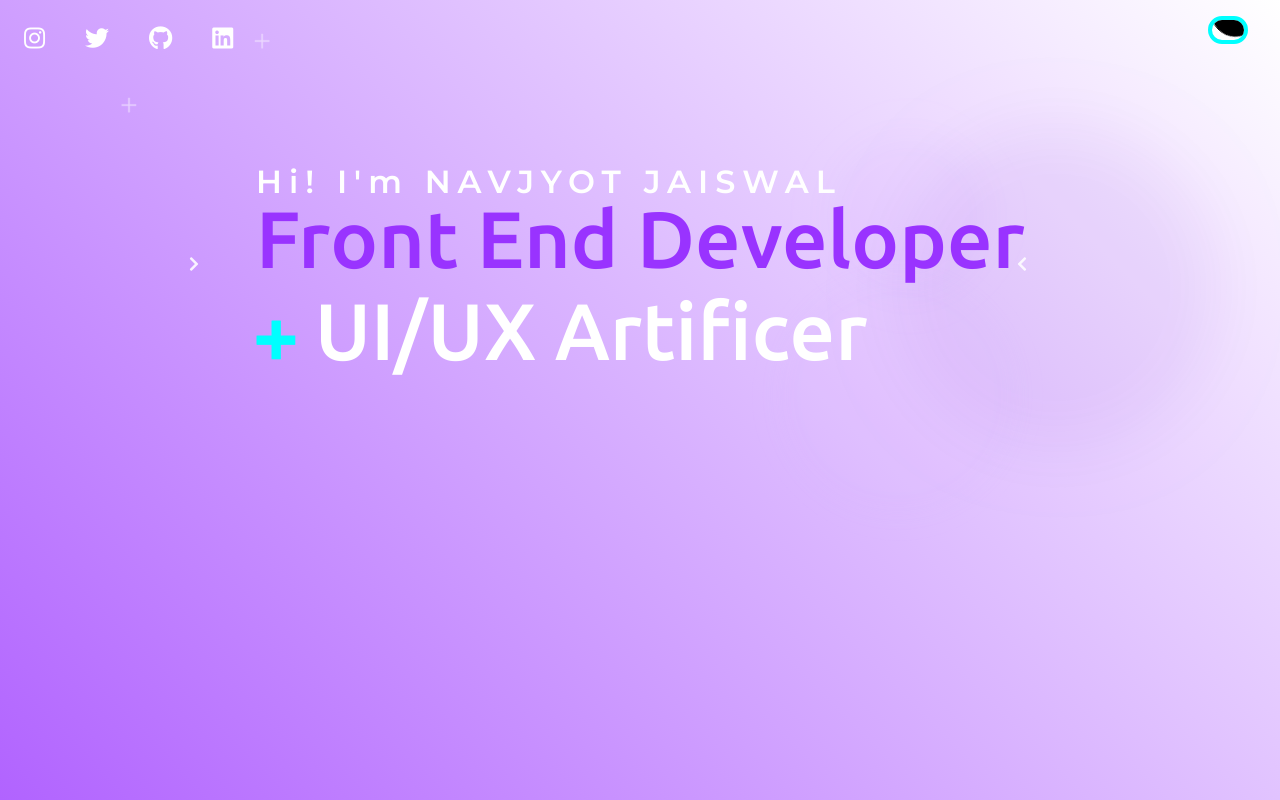
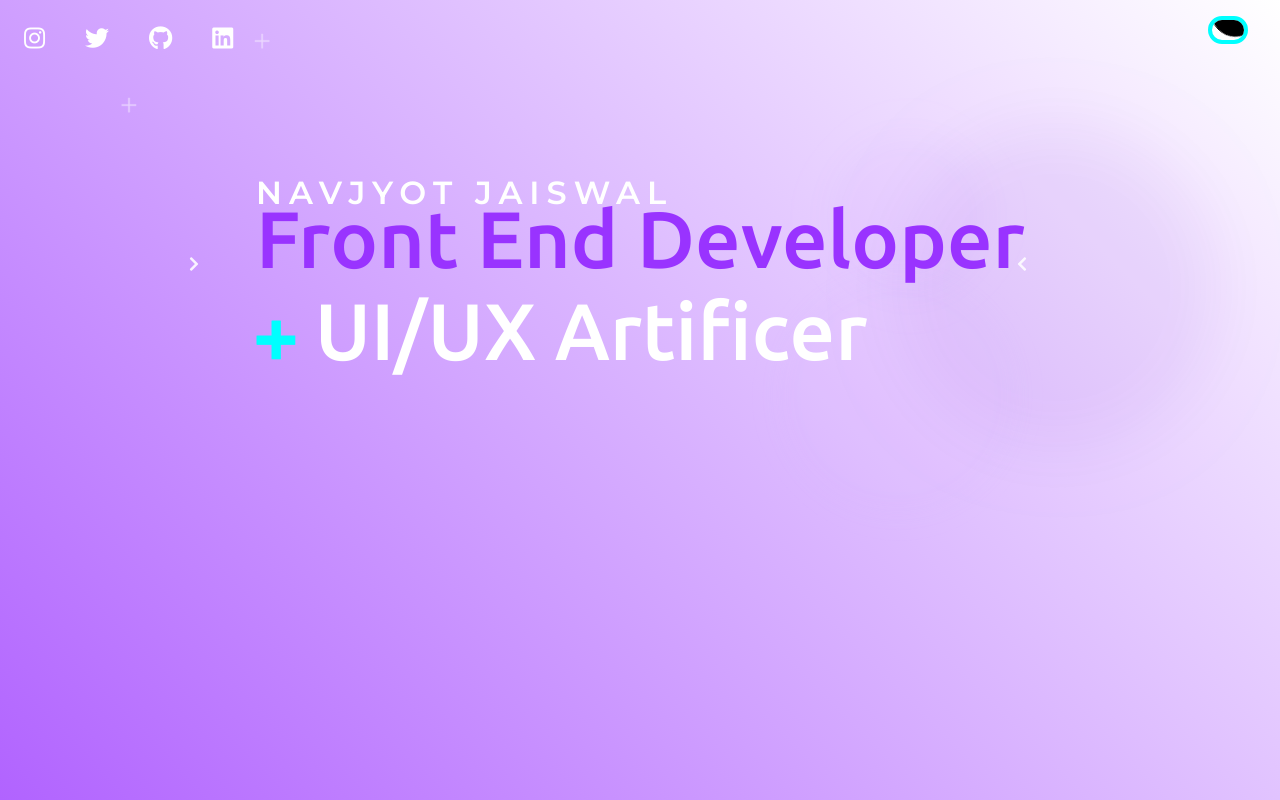
Before and after one commit to styp3r/naviportfolio, a React (Create React App) app: page / in a window 1280 px wide. Shown: the top 800 px of the page. Built offline with nearby package versions, Linux system fonts and the light colour scheme.

Commit message:
Disable setCount temporarily

```diff
--- a/src/components/Hero.jsx
+++ b/src/components/Hero.jsx
@@ -30,7 +30,7 @@ function Hero(){
     return (
             <div style = {{width: window.innerWidth, height: window.innerHeight }} id = "heroContainer">
                 <InteractiveContainer />
-                <h1 className = "heroHeader">Hi! I'm NAVJYOT JAISWAL</h1>
+                <h3 className = "heroHeader">NAVJYOT JAISWAL</h3>
                 <div className = "heroContentContainer">
                     <div className = "leftAlign">
                         <h1 id = "heroText1" className = "heroText1">Front End Developer</h1>
```
